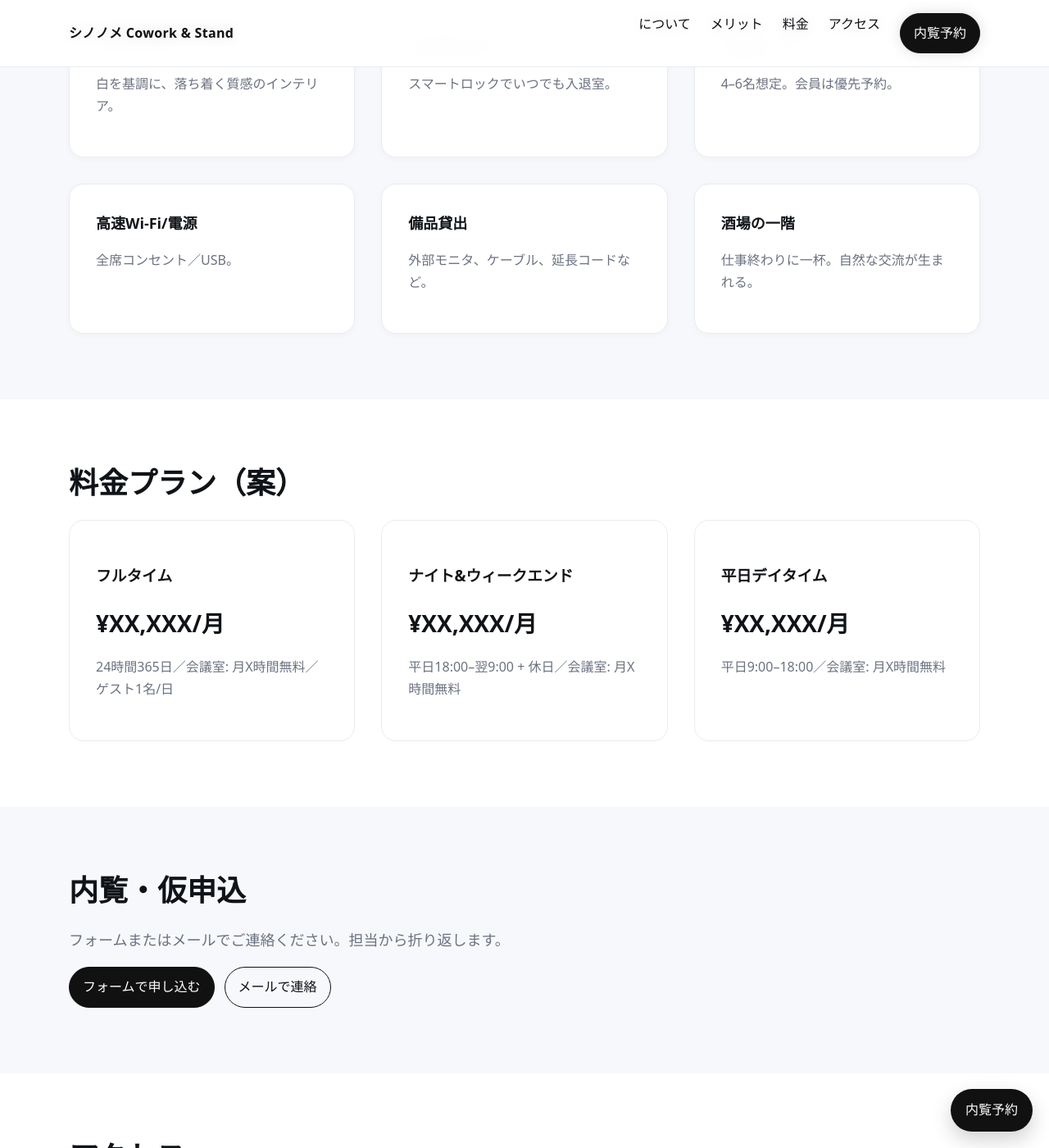
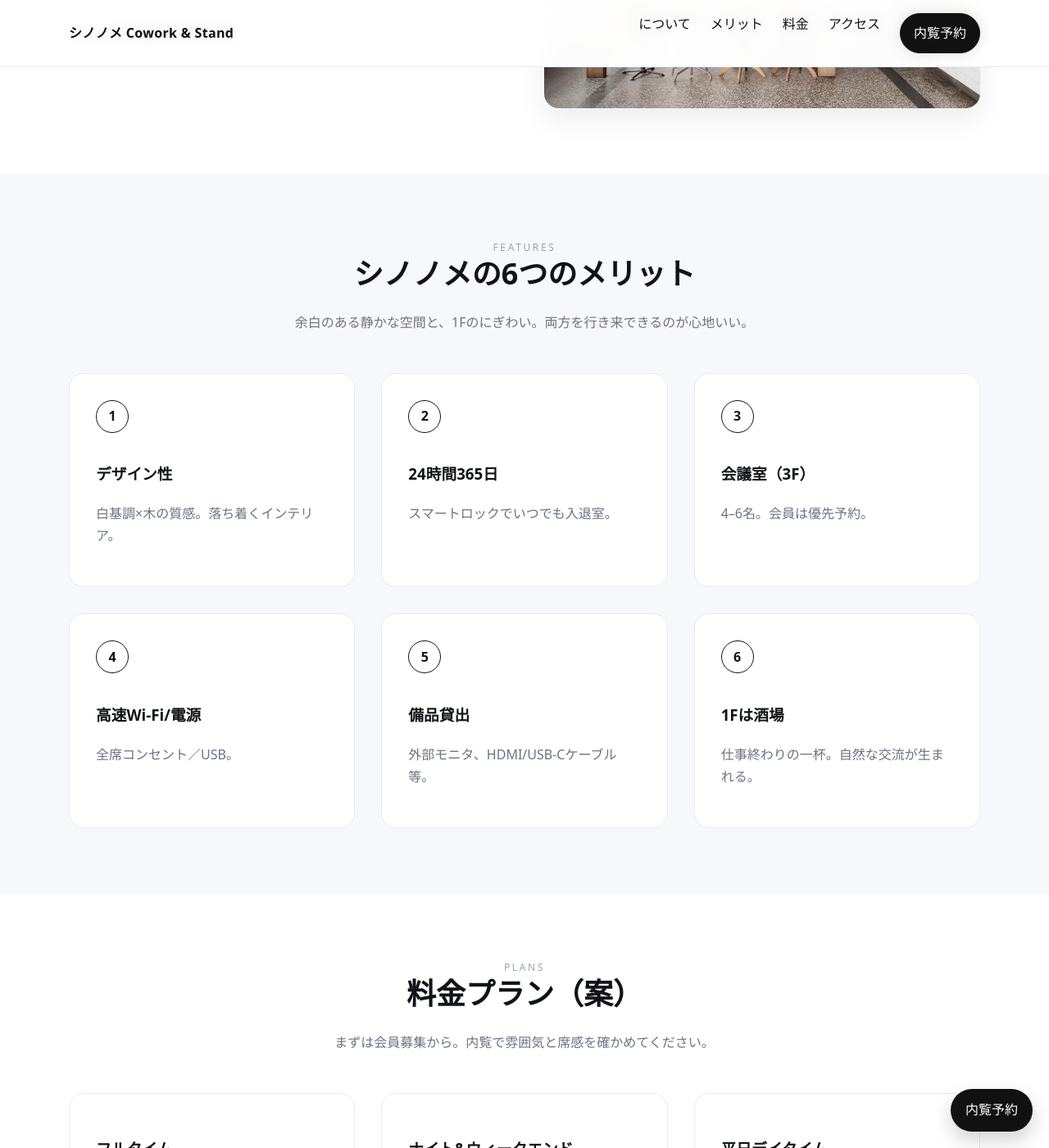
Before and after one commit to magnecto/shinonome, a Jekyll site: the page built from index.html, in a window 1280 px wide and 1400 px high, scrolled down 2791 px. Shown: the whole window at 82% size. Built offline with Jekyll 4.4.1, drawn with Linux system fonts in a browser that asks for light colours; some of the changed text lies outside the part shown.

Commit message:
Update index.html

```diff
--- a/index.html
+++ b/index.html
@@ -36,13 +36,29 @@
           <img src="assets/images/hero.jpg" alt="店内のイメージ">
         </div>
         <div class="hero-overlay">
-          <div class="eyebrow">COWORK × STAND</div>
+  <div class="kv">COWORK × STAND</div>
   <h1 class="hero-title">暮らすように、働く。</h1>
   <p class="hero-sub">シノノメ 2F コワーキング｜12席・24時間利用可／3Fに会議室</p>
+  <div class="hero-tags">
+    <span class="tag">24h/365d</span>
+    <span class="tag">固定12席</span>
+    <span class="tag">3F会議室</span>
+    <span class="tag">高速Wi-Fi/電源</span>
+  </div>
 </div>
       </div>
     </div>
   </section>
+
+<section class="section">
+  <div class="container section-intro">
+    <div class="kv">ABOUT</div>
+    <h2 class="h2">酒場の上の、小さなリビングオフィス</h2>
+    <p>一階は立ち飲み、二階はコワーキング、三階は会議室。まちの温度がそのまま仕事場につながる、新しい拠点です。</p>
+  </div>
+</section>
+
+
 
   <!-- About -->
   <section id="about" class="section section--alt">
@@ -71,22 +87,31 @@
   <!-- Features -->
   <section id="features" class="section section--alt">
   <div class="container">
-      <h2 class="h2">6つのメリット</h2>
-      <div class="features">
-        <div class="card"><h3>デザイン性</h3><p class="muted">白を基調に、落ち着く質感のインテリア。</p></div>
-        <div class="card"><h3>24時間365日</h3><p class="muted">スマートロックでいつでも入退室。</p></div>
-        <div class="card"><h3>会議室（3F）</h3><p class="muted">4–6名想定。会員は優先予約。</p></div>
-        <div class="card"><h3>高速Wi-Fi/電源</h3><p class="muted">全席コンセント／USB。</p></div>
-        <div class="card"><h3>備品貸出</h3><p class="muted">外部モニタ、ケーブル、延長コードなど。</p></div>
-        <div class="card"><h3>酒場の一階</h3><p class="muted">仕事終わりに一杯。自然な交流が生まれる。</p></div>
+    <div class="section-intro">
+      <div class="kv">FEATURES</div>
+      <h2 class="h2">シノノメの6つのメリット</h2>
+      <p>余白のある静かな空間と、1Fのにぎわい。両方を行き来できるのが心地いい。</p>
+    </div>
+    <div class="numgrid">
+      <div class="numitem"><div class="num">1</div><h3>デザイン性</h3><p class="muted">白基調×木の質感。落ち着くインテリア。</p></div>
+      <div class="numitem"><div class="num">2</div><h3>24時間365日</h3><p class="muted">スマートロックでいつでも入退室。</p></div>
+      <div class="numitem"><div class="num">3</div><h3>会議室（3F）</h3><p class="muted">4–6名。会員は優先予約。</p></div>
+      <div class="numitem"><div class="num">4</div><h3>高速Wi-Fi/電源</h3><p class="muted">全席コンセント／USB。</p></div>
+      <div class="numitem"><div class="num">5</div><h3>備品貸出</h3><p class="muted">外部モニタ、HDMI/USB-Cケーブル等。</p></div>
+      <div class="numitem"><div class="num">6</div><h3>1Fは酒場</h3><p class="muted">仕事終わりの一杯。自然な交流が生まれる。</p></div>
     </div>
   </div>
 </section>
 
+
   <!-- Plans -->
 <section id="plans" class="section">
   <div class="container">
+    <div class="section-intro">
+      <div class="kv">PLANS</div>
       <h2 class="h2">料金プラン（案）</h2>
+      <p>まずは会員募集から。内覧で雰囲気と席感を確かめてください。</p>
+    </div>
     <div class="plan-grid">
       <div class="plan"><h3>フルタイム</h3><div class="price">¥XX,XXX/月</div><p class="muted">24時間365日／会議室: 月X時間無料／ゲスト1名/日</p></div>
       <div class="plan"><h3>ナイト&ウィークエンド</h3><div class="price">¥XX,XXX/月</div><p class="muted">平日18:00–翌9:00 + 休日／会議室: 月X時間無料</p></div>
@@ -98,14 +123,18 @@
   <!-- Apply -->
   <section id="apply" class="section section--alt">
   <div class="container">
-      <h2 class="h2">内覧・仮申込</h2>
-      <p class="lead">フォームまたはメールでご連絡ください。担当から折り返します。</p>
-      <div style="display:flex; gap:12px; flex-wrap:wrap; margin-top:12px;">
-        <a class="btn btn-black" href="https://forms.gle/your-form-id" target="_blank" rel="noopener">フォームで申し込む</a>
-        <a class="btn" href="mailto:hello@example.com?subject=%E3%82%B7%E3%83%8E%E3%83%8E%E3%83%A1%20%E5%86%85%E8%A6%A7%E7%94%B3%E8%BE%BC">メールで連絡</a>
+    <div class="section-intro">
+      <div class="kv">VISIT</div>
+      <h2 class="h2">まずは内覧からどうぞ</h2>
+      <p>実際の席感、音、光の入り方を見て決めてください。日程はフォームから予約できます。</p>
+    </div>
+    <div style="display:flex; gap:12px; justify-content:center; flex-wrap:wrap;">
+      <a class="btn btn-black" href="https://forms.gle/your-form-id" target="_blank" rel="noopener">内覧を予約する</a>
+      <a class="btn" href="mailto:hello@example.com?subject=%E3%82%B7%E3%83%8E%E3%83%8E%E3%83%A1%20%E5%86%85%E8%A6%A7%E7%94%B3%E8%BE%BC">メールで問い合わせ</a>
     </div>
   </div>
 </section>
+
 
   <!-- Access -->
   <section id="access" class="section">
```
Lines whose indentation alone changed are shown as unchanged.
